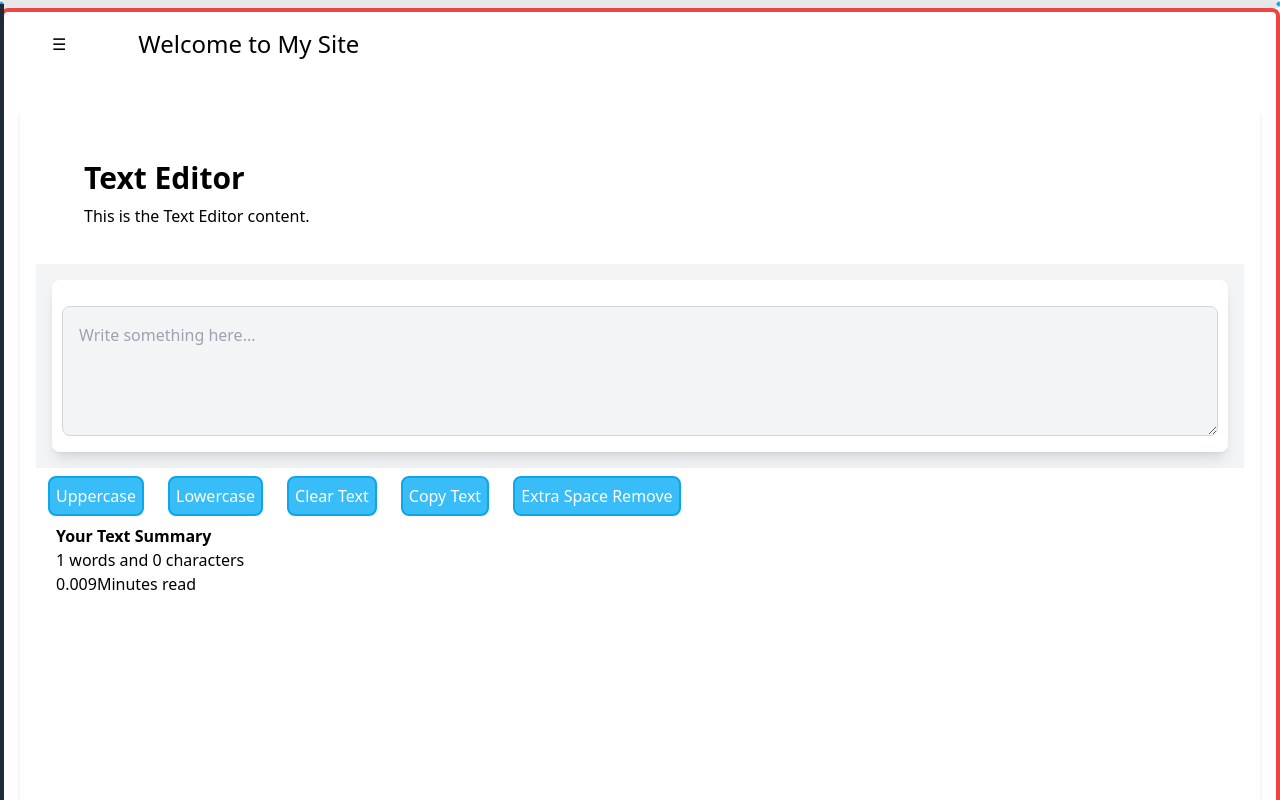
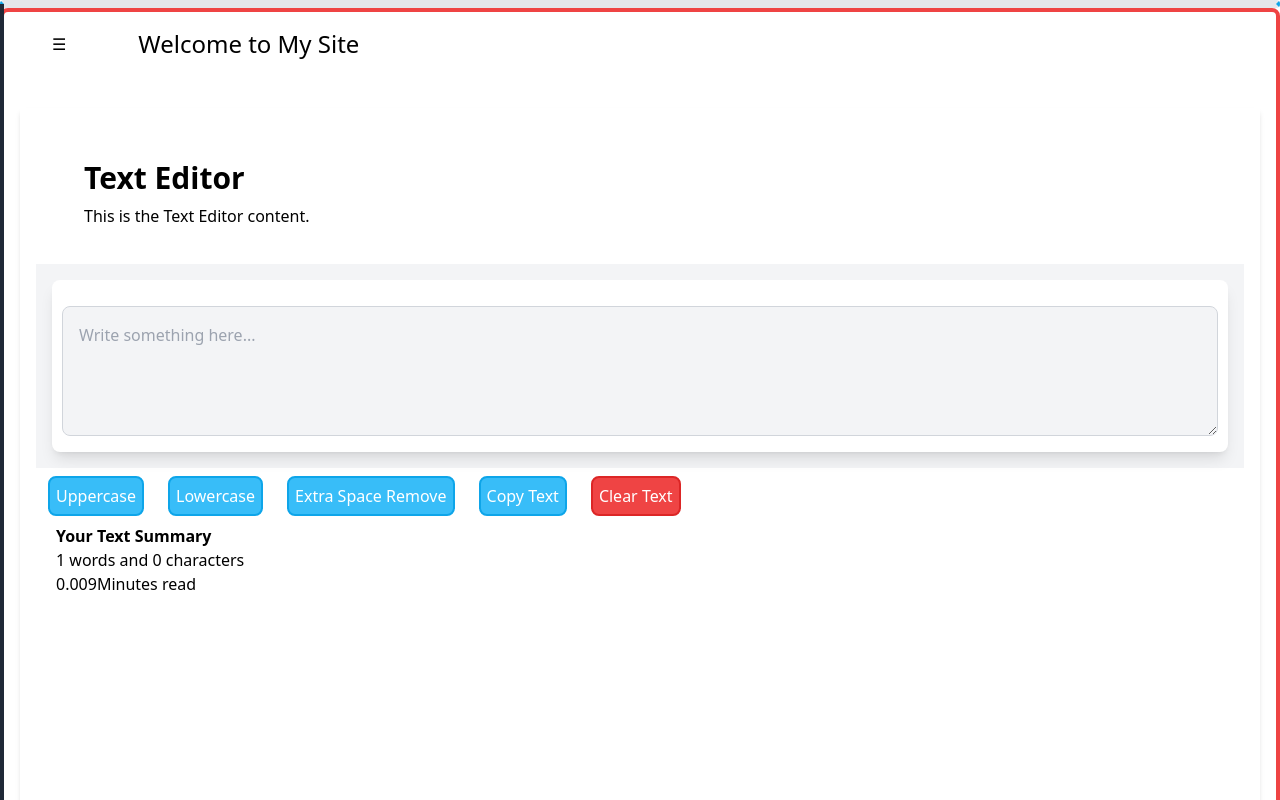
Before and after one commit to joydipdewasi/Use-Full-Tools, a React (Vite) app: page / in a window 1280 px wide. Shown: the top 800 px of the page. Built offline with nearby package versions, Linux system fonts and the light colour scheme; no server answers.

Commit message:
TextEdite section same changes

```diff
--- a/src/components/TextEditor/TextEditor.jsx
+++ b/src/components/TextEditor/TextEditor.jsx
@@ -109,13 +109,15 @@ const TextEditor = () => {
             >
               Lowercase
             </button>
-            {/* button for  Clear Text */}
+
+            {/* button for  Remove Extra Spaces */}
             <button
               className="border-2 border-sky-500  text-white p-1.5 rounded-lg bg-sky-400 mx-3 my-2"
-              onClick={handleClearclick}
+              onClick={handleExtraSpaces}
             >
-              Clear Text
+              Extra Space Remove
             </button>
+
             {/* button for  Copy Text */}
             <button
               className="border-2 border-sky-500  text-white p-1.5 rounded-lg bg-sky-400 mx-3 my-2"
@@ -123,12 +125,13 @@ const TextEditor = () => {
             >
               Copy Text
             </button>
-            {/* button for  Remove Extra Spaces */}
+
+            {/* button for  Clear Text */}
             <button
-              className="border-2 border-sky-500  text-white p-1.5 rounded-lg bg-sky-400 mx-3 my-2"
-              onClick={handleExtraSpaces}
+              className="border-2 border-red-600  text-white p-1.5 rounded-lg bg-red-500 mx-3 my-2"
+              onClick={handleClearclick}
             >
-              Extra Space Remove
+              Clear Text
             </button>
 
             {/* Your Text Summary */}
```
